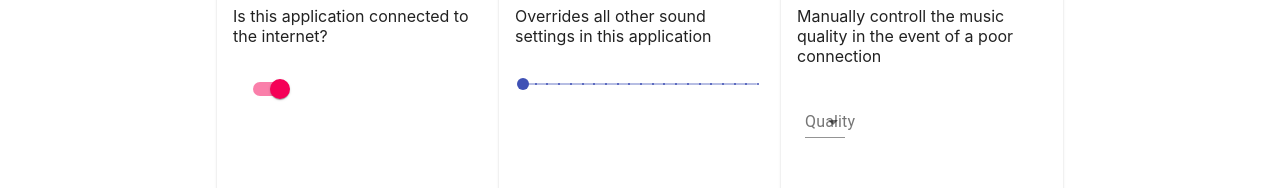
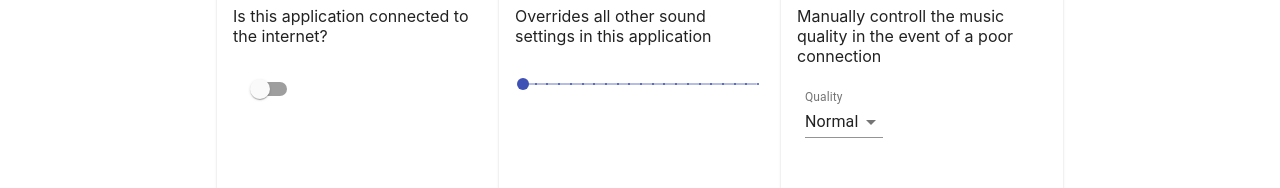
Before and after one commit to Dwaylan/music-app, a React (Create React App) app: page / in a window 1280 px wide. Both pictures are taken after typing "Sample", "Sample123" into the empty fields and a click on the button "LOGIN". Shown: the part 134-322 px from the top of the page. Built offline with nearby package versions, Linux system fonts and the light colour scheme.

Commit message:
commented out grid in the login page. Need to go reformat it after I finish out the card functions

```diff
--- a/src/components/Card/Card1.js
+++ b/src/components/Card/Card1.js
@@ -25,15 +25,24 @@ const useStyles = makeStyles({
 });
 function Cards(props) {
   const classes = useStyles();
-  const [state, setState] = useState({
-    Online: true,
-    Offline: false,
-  });
+  // card 3*  Base level is set at normal
+  const [zone, setZone] = useState(2);
+  // card 2* Volume on slider at base level is set to 45
+  const [level, setLevel] = useState(45);
 
-  const handleChange = (event, val) => {
-    setState({ ...state, [event.target.name]: event.target.checked });
-    console.log("switch was clicked");
-    console.log(val);
+  const handleChange = () => {
+    console.log("online switch was clicked");
+    return props.setIsOnline(!props.isOnline);
+  };
+
+  const handleVolumeLevel = (event, newValue) => {
+    console.log("volume level changed");
+    setLevel(newValue);
+  };
+
+  const handleZoneChange = (event) => {
+    console.log("quality zone changed");
+    setZone(event.target.value);
   };
 
   return (
@@ -45,9 +54,10 @@ function Cards(props) {
             <p>Is this application connected to the internet?</p>
             <CardActions>
               <Switch
-                checked={state.Online}
+                checked={props.isOnline}
                 onChange={handleChange}
-                name="Online"
+                name="checkedA"
+                inputProps={{ "aria-label": "secondary checkbox" }}
               />
             </CardActions>
           </div>
@@ -61,7 +71,8 @@ function Cards(props) {
               <p>Overrides all other sound settings in this application </p>
               <CardActions>
                 <Slider
-                  defaultValue={0.00000005}
+                  Value={level}
+                  onChange={handleVolumeLevel}
                   aria-labelledby="discrete-slider-small-steps"
                   step={5}
                   marks
@@ -89,10 +100,12 @@ function Cards(props) {
                   <Select
                     labelId="demo-simple-select-label"
                     id="demo-simple-select"
+                    value={zone}
+                    onChange={handleZoneChange}
                   >
-                    <MenuItem>Low</MenuItem>
-                    <MenuItem>Normal</MenuItem>
-                    <MenuItem>High</MenuItem>
+                    <MenuItem value={1}>Low</MenuItem>
+                    <MenuItem value={2}>Normal</MenuItem>
+                    <MenuItem value={3}>High</MenuItem>
                   </Select>
                 </FormControl>
               </CardActions>
--- a/src/components/Form/Form.js
+++ b/src/components/Form/Form.js
@@ -3,7 +3,7 @@ import TextField from "@material-ui/core/TextField";
 import { makeStyles } from "@material-ui/core/styles";
 import Buttons from "../Buttons";
 import Nav from "../Nav";
-import { Grid } from "@material-ui/core";
+// import { Grid } from "@material-ui/core";
 
 const useStyles = makeStyles((theme) => ({
   root: {
```
Also changed, not shown: 1 other file (tests, documents, lock files or other folders).
